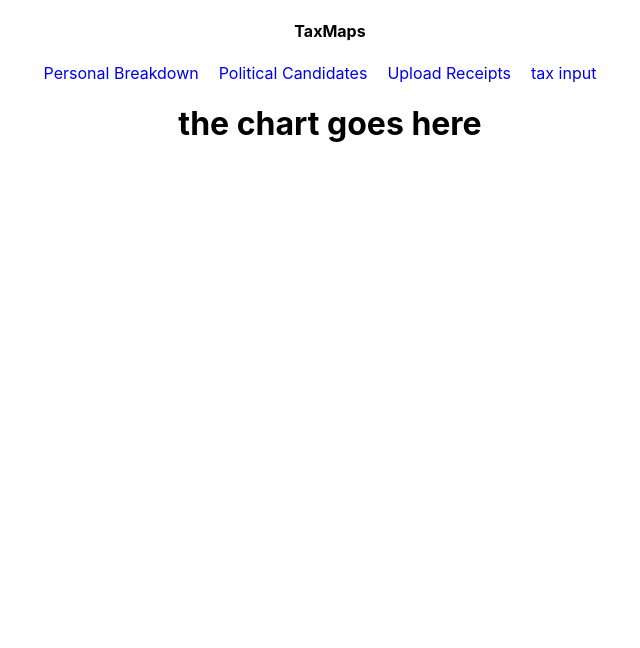
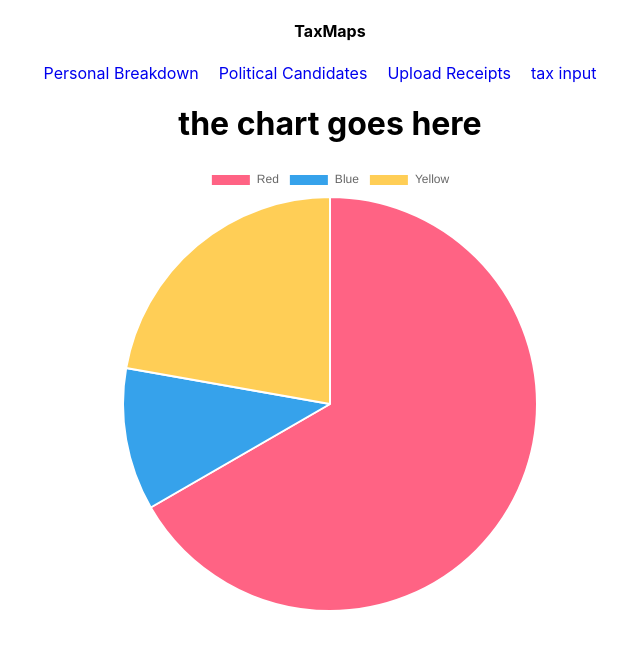
Before and after one commit to tailaiwang/taxmaps, a React (Create React App) app: page /personal-breakdown in a window 1280 px wide. Shown: the top 648 px of the page, without its empty margins (118-758 px from the left). Built offline with nearby package versions, Linux system fonts and the light colour scheme.

Commit message:
chart baby

```diff
--- a/package.json
+++ b/package.json
@@ -7,10 +7,12 @@
     "@testing-library/react": "^9.5.0",
     "@testing-library/user-event": "^7.2.1",
     "boostrap": "^2.0.0",
+    "chart.js": "^2.9.3",
     "history": "^4.10.1",
     "material-kit-react": "^1.8.0",
     "react": "^16.13.1",
     "react-bootstrap": "^1.0.0",
+    "react-chartjs-2": "^2.9.0",
     "react-dom": "^16.13.1",
     "react-router": "^5.1.2",
     "react-router-dom": "^5.1.2",
--- a/src/app.route.js
+++ b/src/app.route.js
@@ -3,7 +3,8 @@ import {Router, Route} from 'react-router';
 import createHistory from 'history/createBrowserHistory';
 import Dashboard from './components/dashboard/dashboard.component'
 import taxInformationInput from './components/taxInformationInput';
-import homeScreen from './components/homeScreen'
+import homeScreen from './components/homeScreen';
+
 
 class AppRoute extends Component{
     render() {
--- a/src/components/dashboard/personalbreakdown.component.js
+++ b/src/components/dashboard/personalbreakdown.component.js
@@ -1,7 +1,27 @@
 import React, {Component} from 'react';
-import "../../App.css"
+import "../../App.css";
+import {Pie} from 'react-chartjs-2';
 
-
+const data = {
+	labels: [
+		'Red',
+		'Blue',
+		'Yellow'
+	],
+	datasets: [{
+		data: [300, 50, 100],
+		backgroundColor: [
+		'#FF6384',
+		'#36A2EB',
+		'#FFCE56'
+		],
+		hoverBackgroundColor: [
+		'#FF6384',
+		'#36A2EB',
+		'#FFCE56'
+		]
+	}]
+};
 
 class PersonalBreakdown extends Component {
 
@@ -10,6 +30,7 @@ class PersonalBreakdown extends Component {
             <div className="personalBreakdown">
             <div className="Chart">
               <h1>the chart goes here</h1>
+              <Pie data={data} />
             </div>
           </div>
         );
```
Also changed, not shown: src/Components/components/dashboard.component.js (added, +23 -0 lines), src/components/dashboard/chart.component.js (+26 -3 lines), 1 other file (tests, documents, lock files or other folders).
